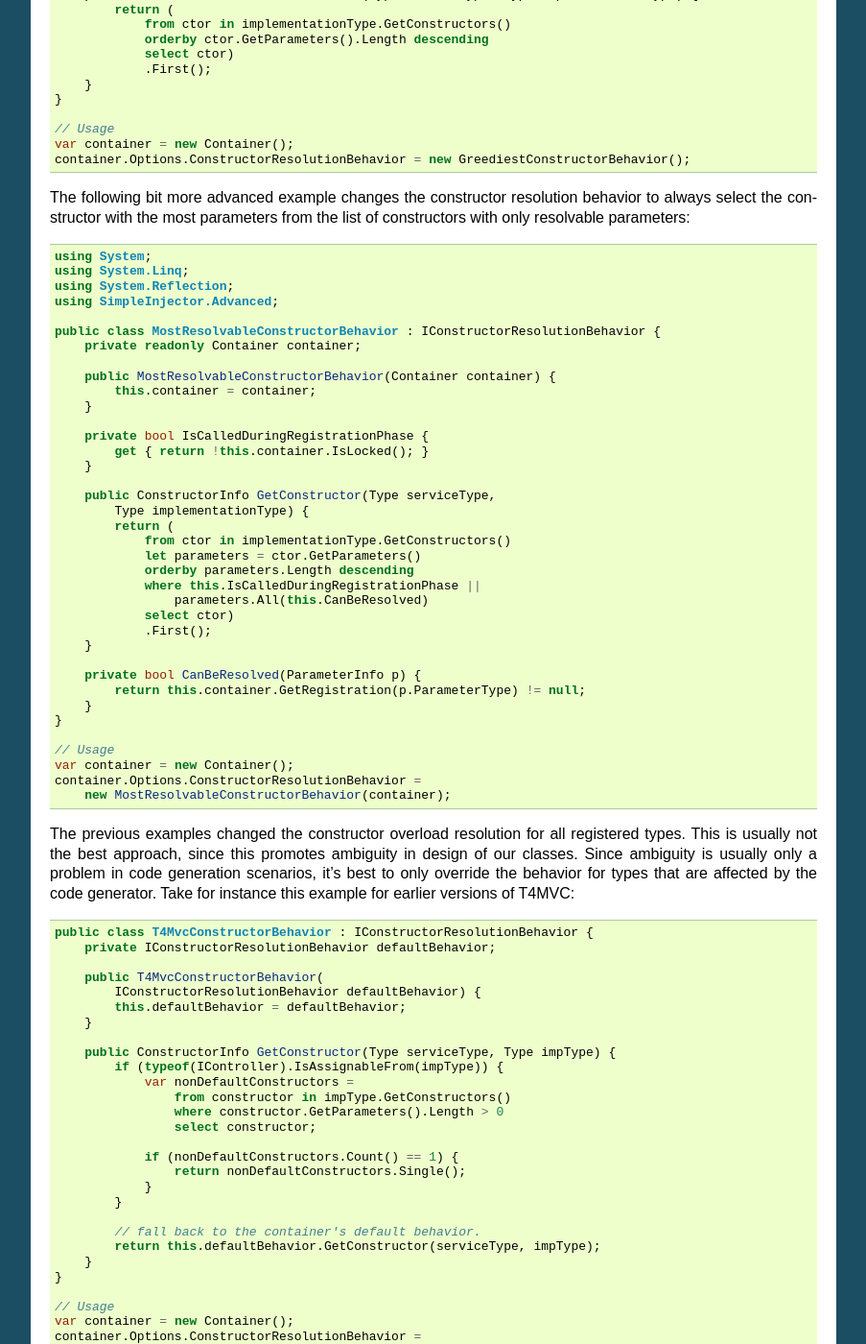
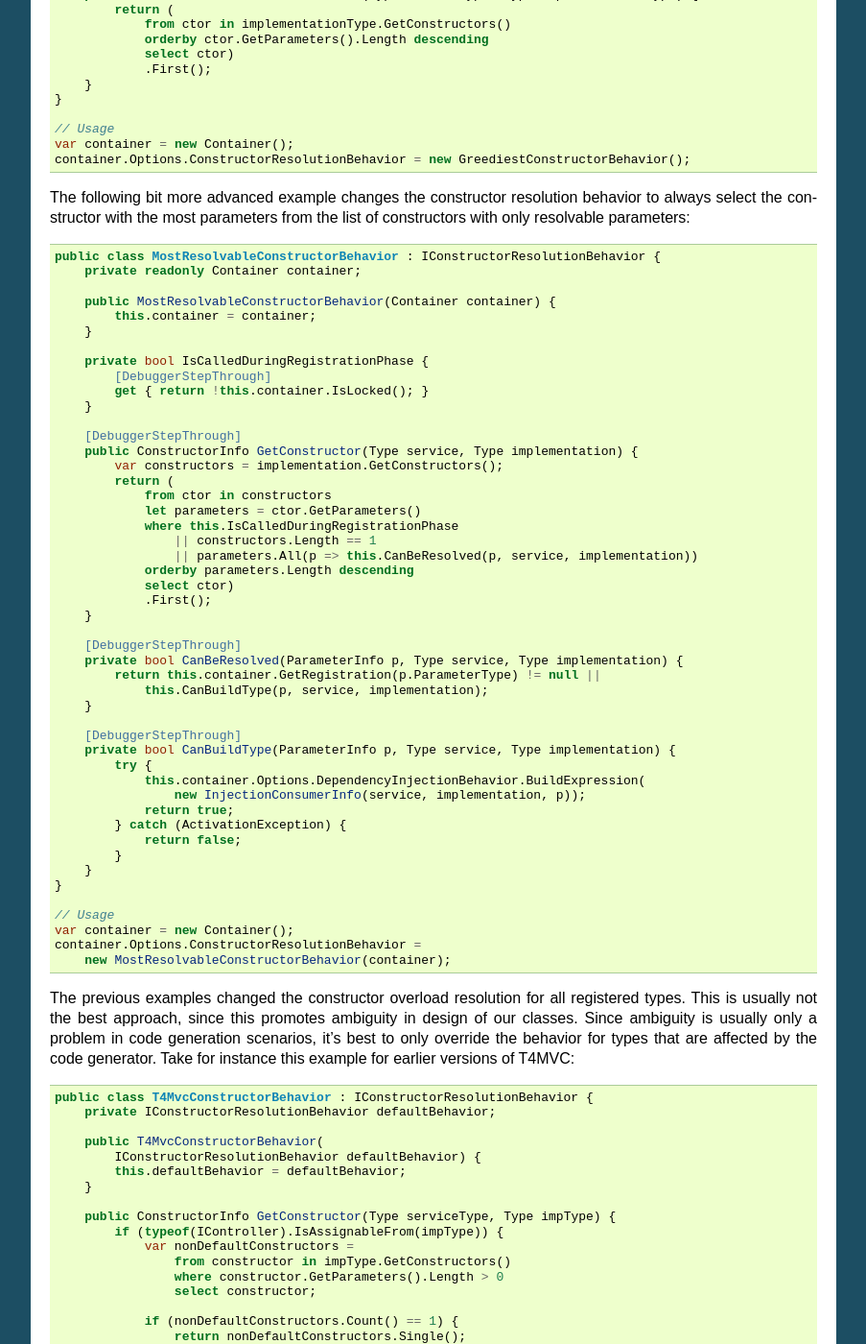
Before and after one commit to simpleinjector/Documentation, a Sphinx documentation site: the page built from source/extensibility.rst, in a window 1280 px wide and 1400 px high, scrolled down 885 px. Shown: the whole window at 96% size, without its empty margins (198-1101 px from the left). Built offline with Sphinx 7.4.7, drawn with Linux system fonts in a browser that asks for light colours.

Commit message:
Fixed bug in MostResolvableConstructorBehavior
Fixed a bug in the MostResolvableConstructorBehavior example in the
Extensibility chapter.

```diff
--- a/source/extensibility.rst
+++ b/source/extensibility.rst
@@ -55,11 +55,6 @@ The following bit more advanced example changes the constructor resolution behav
 
 .. code-block:: c#
 
-    using System;
-    using System.Linq;
-    using System.Reflection;
-    using SimpleInjector.Advanced;
-
     public class MostResolvableConstructorBehavior : IConstructorResolutionBehavior {
         private readonly Container container;
 
@@ -68,23 +63,39 @@ The following bit more advanced example changes the constructor resolution behav
         }
 
         private bool IsCalledDuringRegistrationPhase {
+            [DebuggerStepThrough]
             get { return !this.container.IsLocked(); }
         }
 
-        public ConstructorInfo GetConstructor(Type serviceType,
-            Type implementationType) {
+        [DebuggerStepThrough]
+        public ConstructorInfo GetConstructor(Type service, Type implementation) {
+            var constructors = implementation.GetConstructors();
             return (
-                from ctor in implementationType.GetConstructors()
+                from ctor in constructors
                 let parameters = ctor.GetParameters()
+                where this.IsCalledDuringRegistrationPhase
+                    || constructors.Length == 1
+                    || parameters.All(p => this.CanBeResolved(p, service, implementation))
                 orderby parameters.Length descending
-                where this.IsCalledDuringRegistrationPhase ||
-                    parameters.All(this.CanBeResolved)
                 select ctor)
                 .First();
         }
 
-        private bool CanBeResolved(ParameterInfo p) {
-            return this.container.GetRegistration(p.ParameterType) != null;
+        [DebuggerStepThrough]
+        private bool CanBeResolved(ParameterInfo p, Type service, Type implementation) {
+            return this.container.GetRegistration(p.ParameterType) != null ||
+                this.CanBuildType(p, service, implementation);
+        }
+
+        [DebuggerStepThrough]
+        private bool CanBuildType(ParameterInfo p, Type service, Type implementation) {
+            try {
+                this.container.Options.DependencyInjectionBehavior.BuildExpression(
+                    new InjectionConsumerInfo(service, implementation, p));
+                return true;
+            } catch (ActivationException) {
+                return false;
+            }
         }
     }
 
```
